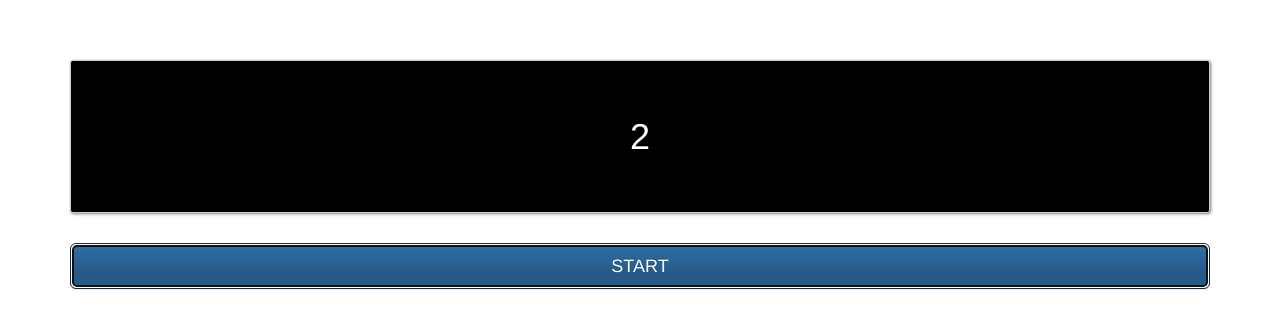
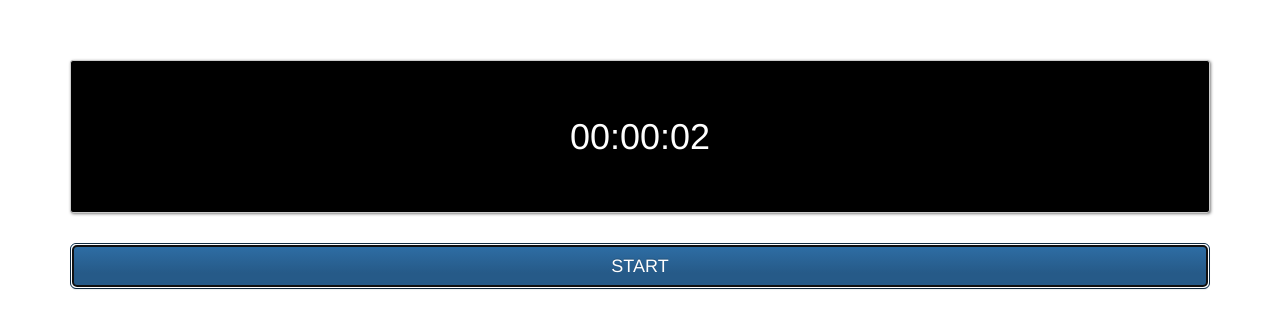
Before and after one commit to Genki-1/sample5, a plain HTML site: page index.html in a window 1280 px wide. Both pictures are taken after a click on the button "START". Drawn offline with nearby package versions, Linux system fonts and the light colour scheme.

Commit message:
JavaScript 秒数から、分と時を計算

```diff
--- a/index.html
+++ b/index.html
@@ -30,13 +30,29 @@
       setInterval(goTimer, 10);
     });
 
+    var addZero = function(value) {
+      if (value < 10) {
+        value = '0' + value
+      }
+      return value;
+    }
+
     var goTimer = function() {
       var now = new Date();
 
       var milli = now.getTime() - start.getTime();
       var seconds = Math.floor(milli / 1000);
+      var minutes = Math.floor(seconds / 60);
+      var hours = Math.floor(minutes / 60);
 
-      document.getElementById('timer').innerHTML = seconds;
+      seconds = seconds - minutes * 60;
+      minutes = minutes - hours * 60;
+
+      hours = addZero(hours);
+      minutes = addZero(minutes);
+      seconds = addZero(seconds);
+
+      document.getElementById('timer').innerHTML = hours + ':' + minutes + ':' + seconds;
     }
 
   </script>
```
